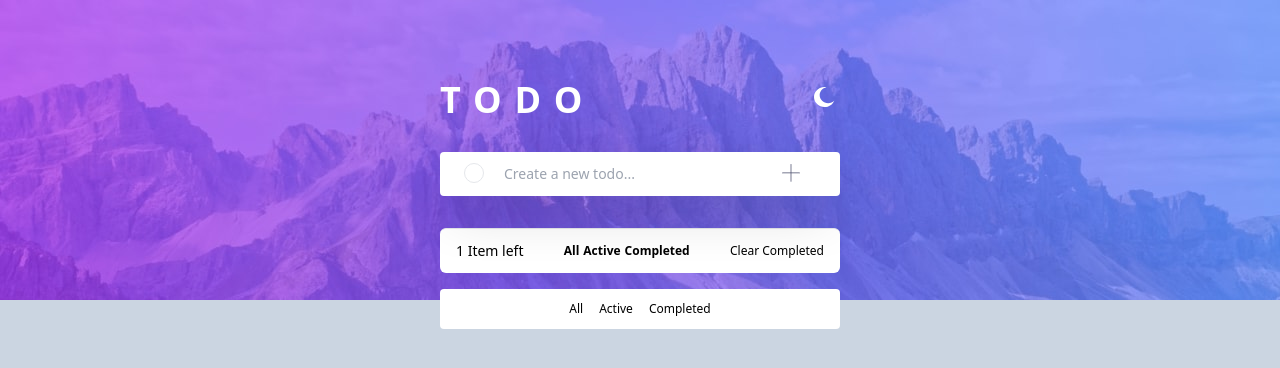
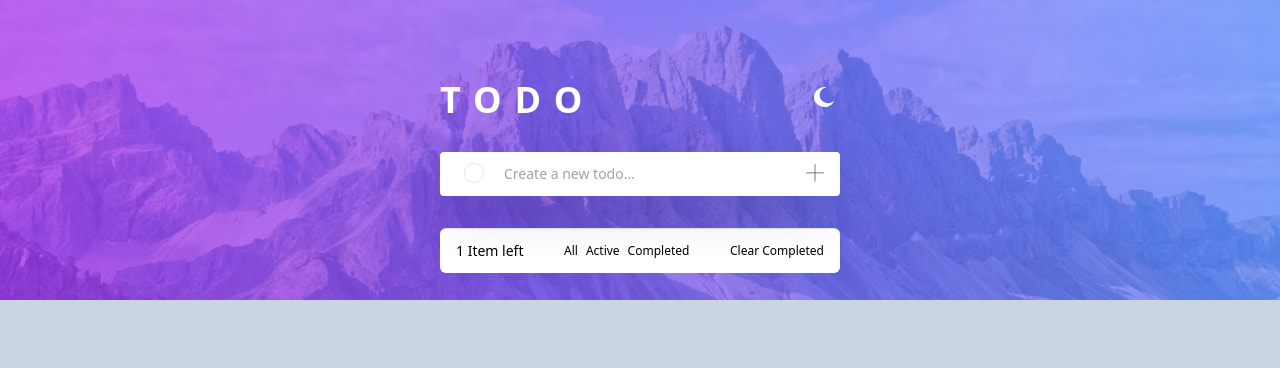
Before and after one commit to Skyz03/React--Todo-App, a React (Create React App) app: page / in a window 1280 px wide. Shown: the top 368 px of the page. Built offline with nearby package versions, Linux system fonts and the light colour scheme.

Commit message:
Updates in the desktop version

```diff
--- a/src/components/InputAdd.jsx
+++ b/src/components/InputAdd.jsx
@@ -36,7 +36,7 @@ const InputAdd = (props) => {
             placeholder="Create a new todo..."
             onChange={handleChange}
           />
-          <span className="absolute right-10 -bottom-1">
+          <span className="absolute right-4 -bottom-1">
             <button className="cursor-pointer" onClick={submitTask}>
               <img className="scale-75 rotate-45" src={cross} alt="cross-img" />
             </button>
--- a/src/components/InputList.jsx
+++ b/src/components/InputList.jsx
@@ -7,7 +7,7 @@ const InputList = (props) => {
   }
 
   return (
-    <div className=" shadow-2xl shadow-black/20 md:mt-6">
+    <div className="shadow-2xl shadow-black/20 ">
       <ul className="w-full">
         <li className="flex w-100 bg-white items-center py-3 px-4">
           <button className="rounded-full border w-5 aspect-square"></button>
--- a/src/components/InputManage.jsx
+++ b/src/components/InputManage.jsx
@@ -10,13 +10,11 @@ const InputManage = () => {
 
         {window.innerWidth > 375 ? (
           <div className="flex justify-between">
-            <button className="text-xs font-bold text-light-text-primary">
-              All
-            </button>
-            <button className="text-xs font-bold  px-1 text-light-text-primary">
+            <button className="text-xs text-light-text-primary">All</button>
+            <button className="text-xs px-2 text-light-text-primary">
               Active
             </button>
-            <button className="text-xs font-bold text-light-text-primary">
+            <button className="text-xs text-light-text-primary">
               Completed
             </button>
           </div>
@@ -27,11 +25,13 @@ const InputManage = () => {
         </button>
       </div>
 
-      <div className="mt-4 bg-white px-4 py-3 flex items-center justify-center space-x-4 rounded">
-        <button className="text-xs text-light-text-primary">All</button>
-        <button className="text-xs text-light-text-primary">Active</button>
-        <button className="text-xs text-light-text-primary">Completed</button>
-      </div>
+      {window.innerWidth < 375 ? (
+        <div className="mt-4 bg-white px-4 py-3 flex items-center justify-center space-x-4 rounded">
+          <button className="text-xs text-light-text-primary">All</button>
+          <button className="text-xs text-light-text-primary">Active</button>
+          <button className="text-xs text-light-text-primary">Completed</button>
+        </div>
+      ) : null}
     </>
   );
 };
```
